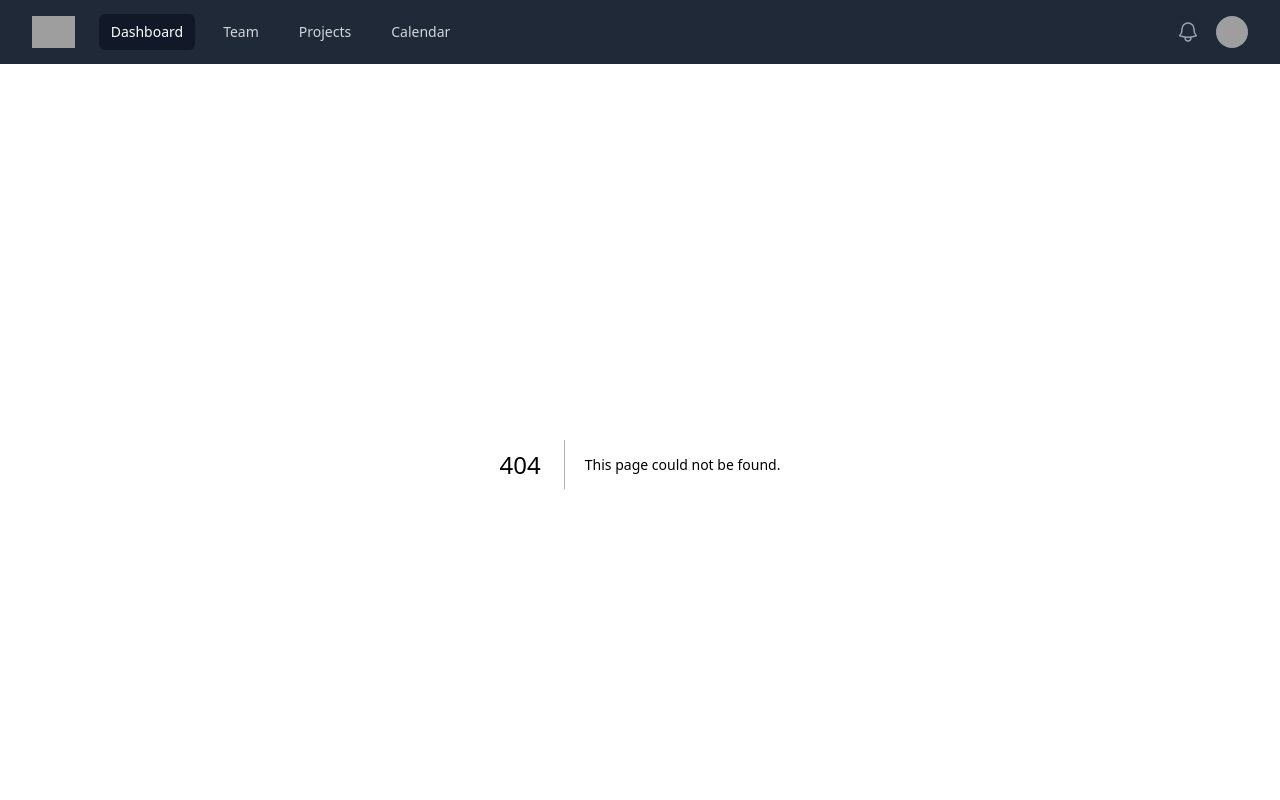
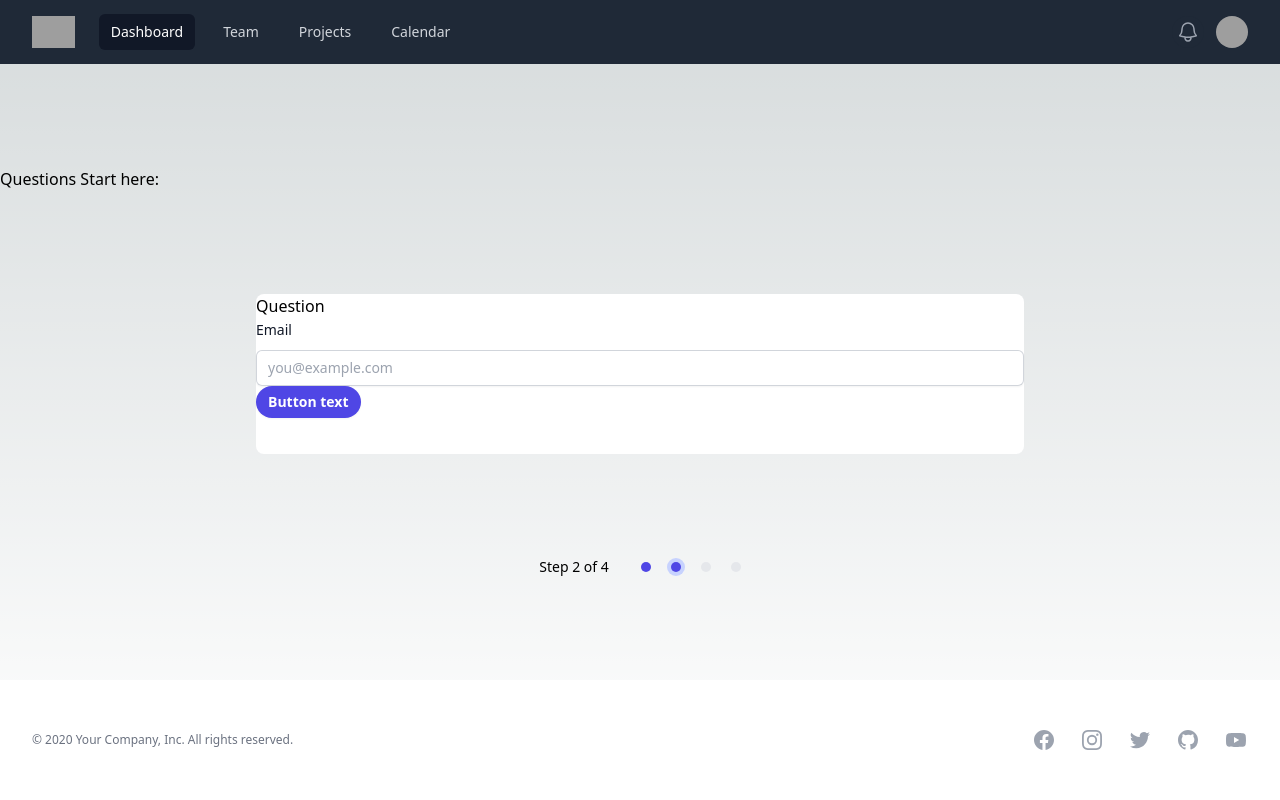
Before and after one commit to no-mountain-time/interro-ai, a Next.js app: page /interview/questions in a window 1280 px wide. Before the commit this address had no page. Shown: the top 800 px of the page. Built offline with nearby package versions, Linux system fonts and the light colour scheme; grey boxes are pictures that could not be loaded.

Commit message:
App skeleton added with commonly used components

```diff
--- /dev/null
+++ b/components/Button.tsx
@@ -0,0 +1,13 @@
+export default function Button() {
+  return (
+    <>
+
+      <button
+        type='button'
+        className='rounded-full bg-indigo-600 px-3 py-1.5 text-sm font-semibold text-white shadow-sm hover:bg-indigo-500 focus-visible:outline focus-visible:outline-2 focus-visible:outline-offset-2 focus-visible:outline-indigo-600'
+      >
+        Button text
+      </button>
+    </>
+  )
+}
--- /dev/null
+++ b/components/Input.tsx
@@ -0,0 +1,22 @@
+
+export default function Input() {
+  return (
+    <div>
+      <label
+        htmlFor='email'
+        className='block text-sm font-medium leading-6 text-gray-900'
+      >
+        Email
+      </label>
+      <div className='mt-2'>
+        <input
+          type='email'
+          name='email'
+          id='email'
+          className='block w-full rounded-md border-0 py-1.5 text-gray-900 shadow-sm ring-1 ring-inset ring-gray-300 placeholder:text-gray-400 focus:ring-2 focus:ring-inset focus:ring-indigo-600 sm:text-sm sm:leading-6'
+          placeholder='you@example.com'
+        />
+      </div>
+    </div>
+  )
+}
--- a/components/Progress.tsx
+++ b/components/Progress.tsx
@@ -5,7 +5,7 @@ const steps = [
   { name: 'Step 4', href: '#', status: 'upcoming' },
 ]
 
-export default function Example() {
+export default function Progress() {
   return (
     <nav className='flex items-center justify-center' aria-label='Progress'>
       <p className='text-sm font-medium'>
--- a/pages/_app.tsx
+++ b/pages/_app.tsx
@@ -6,9 +6,11 @@ import Footer from '@/components/Footer'
 export default function App({ Component, pageProps }: AppProps) {
   return (
     <>
+      <div className='flex flex-col h-screen justify-between'>
         <Header />
         <Component {...pageProps} />
         <Footer />
+      </div>
     </>
   )
 }
--- /dev/null
+++ b/pages/interview/index.tsx
@@ -0,0 +1,7 @@
+export default function Interview() {
+  return (
+    <h1>
+      Interview Dropdown menu
+    </h1>
+  )
+}
--- /dev/null
+++ b/pages/interview/questions.tsx
@@ -0,0 +1,24 @@
+import Progress from '@/components/Progress'
+import Input from '@/components/Input'
+import Button from '@/components/Button'
+import Modal from '@/components/Modal'
+
+export default function Questions() {
+  return (
+
+    <>
+    <h1>
+     Questions Start here:
+    </h1>
+
+<div className='w-[60%] h-[20%] mx-auto rounded-lg bg-white'>
+<p className='text-black'>Question</p>
+<Input />
+<Button />
+</div>
+<Progress />
+
+{/* Modal when complete */}
+</>
+  )
+}
--- /dev/null
+++ b/pages/main/index.tsx
@@ -0,0 +1,7 @@
+
+
+export default function Main() {
+  return (
+   <h1>Menu on page to select between reviewing past performance or start a new one</h1>
+  )
+}
--- /dev/null
+++ b/pages/stats/index.tsx
@@ -0,0 +1,9 @@
+import Modal from '@/components/Modal'
+
+export default function Stats() {
+  return (
+    <h1>
+      List all past interviews here. When clicked, show a modal with the interview details.
+    </h1>
+  )
+}
```
